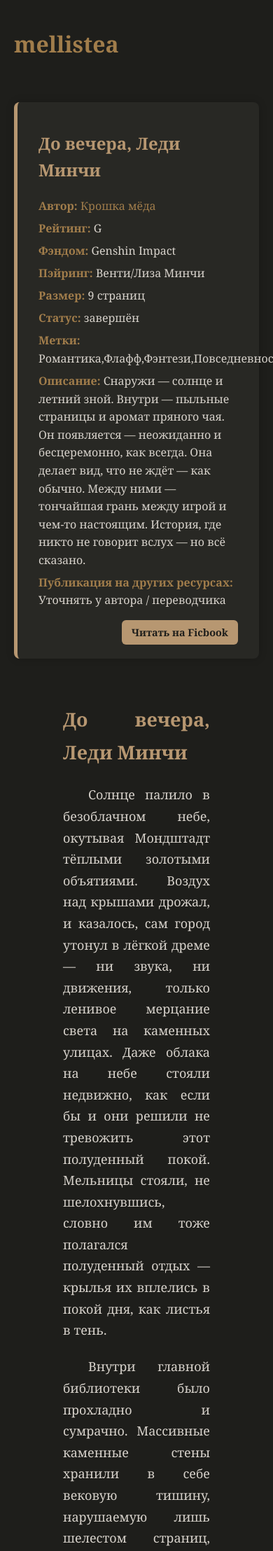
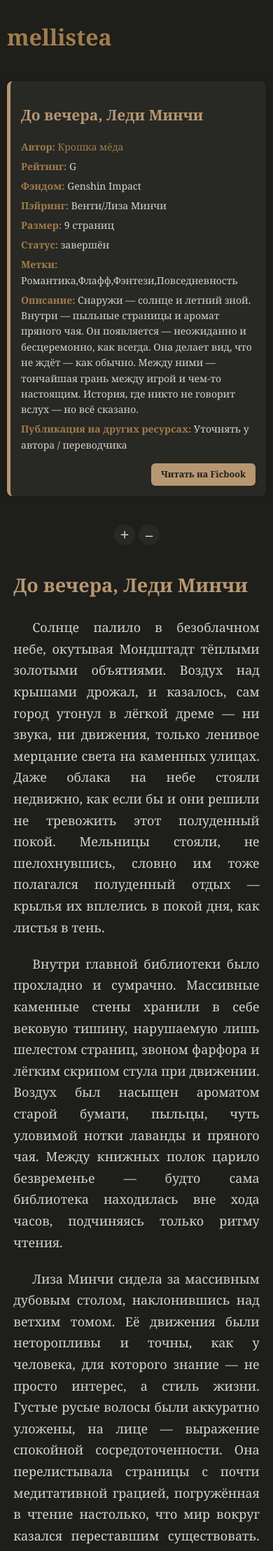
Before and after one commit to mellistea/mellistea.github.io, a Jekyll site: the page built from _posts/2025-04-29-do-vecera-ledi-minci.md, in a window 390 px wide. Shown: the top 2216 px of the page at 70% size. Built offline with Jekyll 4.4.1, drawn with Linux system fonts in a browser that asks for light colours; some of the changed text lies outside the part shown.

Commit message:
Auto-deploy Jekyll site

```diff
--- a/_layouts/story.html
+++ b/_layouts/story.html
@@ -1,6 +1,7 @@
 ---
 layout: default
 ---
+
 <article>
 
 
@@ -77,7 +78,17 @@
     </div>
 
 
-
+  <div class="text-controls">
+  <button id="text-increase" aria-label="Увеличить размер текста">
+      <svg viewBox="0 0 24 24"><path d="M19 13h-6v6h-2v-6H5v-2h6V5h2v6h6v2z"/></svg>
+  </button>
+  <button id="text-decrease" aria-label="Уменьшить размер текста">
+      <svg viewBox="0 0 24 24"><path d="M5 14h14v2H5z"/></svg>
+  </button>
+  <button id="scroll-to-top" aria-label="Прокрутить вверх">
+      <svg viewBox="0 0 24 24"><path d="M7.41 15.41L12 10.83l4.59 4.58L18 14l-6-6-6 6z"/></svg>
+  </button>
+</div>
 
 
     <div class="post-content">
@@ -199,3 +210,31 @@
 
 
 </article>
+<script>
+  const textIncrease = document.getElementById('text-increase');
+  const textDecrease = document.getElementById('text-decrease');
+  const scrollToTop = document.getElementById('scroll-to-top');
+  const postContentInner = document.querySelector('.post-content-inner');
+  let currentFontSize = parseInt(localStorage.getItem('fontSize')) || 18; // Начальный размер из localStorage или 18
+
+  // Устанавливаем начальный размер шрифта
+  postContentInner.style.fontSize = `${currentFontSize}px`;
+
+  textIncrease.addEventListener('click', () => {
+      currentFontSize += 2;
+      currentFontSize = Math.min(currentFontSize, 30); // Ограничение максимального размера
+      postContentInner.style.fontSize = `${currentFontSize}px`;
+      localStorage.setItem('fontSize', currentFontSize); // Сохраняем в localStorage
+  });
+
+  textDecrease.addEventListener('click', () => {
+      currentFontSize -= 2;
+      currentFontSize = Math.max(currentFontSize, 12); // Ограничение минимального размера
+      postContentInner.style.fontSize = `${currentFontSize}px`;
+      localStorage.setItem('fontSize', currentFontSize); // Сохраняем в localStorage
+  });
+
+  scrollToTop.addEventListener('click', () => {
+      window.scrollTo({ top: 0, behavior: 'smooth' });
+  });
+</script>
--- a/_posts/2025-04-29-do-vecera-ledi-minci.md
+++ b/_posts/2025-04-29-do-vecera-ledi-minci.md
@@ -34,7 +34,7 @@
 
 Подоконник был прохладным, отполированным временем и прикосновениями. Венти прислонился к нему с видом человека, для которого окна — такие же двери, только интереснее. Он не произносил ни слова. Лишь улыбался — мягко, почти про себя, наблюдая за Лизой. Она не замечала его, или делала вид, что не замечает. В любом случае, он был рад — в этом наблюдении было нечто завораживающее, и нарушать его словами казалось почти грубым.
 
-Он ещё не знал, о чём скажет — и скажет ли вообще. Между ними никогда не было ничего прямо́ сказанного, только намёки, мимолётные взгляды, странное притяжение, которое они оба предпочитали прятать под маской иронии. Но, как и любой хороший рассказчик, Венти знал: иногда пауза говорит больше слов. И сейчас он наслаждался именно этой паузой — как музыкант, что затягивает вступление, зная, что слушатель уже затаил дыхание.
+Он ещё не знал, о чём скажет — и скажет ли вообще. Между ними никогда не было ничего прямо сказанного, только намёки, мимолётные взгляды, странное притяжение, которое они оба предпочитали прятать под маской иронии. Но, как и любой хороший рассказчик, Венти знал: иногда пауза говорит больше слов. И сейчас он наслаждался именно этой паузой — как музыкант, что затягивает вступление, зная, что слушатель уже затаил дыхание.
 
 Он прикрыл глаза, вдохнул запах пыли, книг и одуванчиков. Ветер слегка коснулся его волос. В этот момент семечко одуванчика, плавно кружа в луче солнца, попало ему в ладонь. Он перекатил его между пальцами и, склонив голову набок, словно пытаясь уловить ритм дыхания Лизы, игриво дунул, отправляя его в полёт — туда, внутрь.
 
--- a/assets/style.css
+++ b/assets/style.css
@@ -10,6 +10,8 @@
   --link-color: #a17d4b;
   --link-hover: #f0c88b;
   --code-bg: #2a2824;
+  --text-width: 900px;
+  --info-card-width: 800px;
 }
 
 /* ======== Основы тёмной темы ======== */
@@ -48,7 +50,7 @@
 }
 .post-content-inner {
   width: 60%;
-  max-width: 800px;
+  max-width: var(--text-width);
   line-height: 1.75;
   font-size: 18px;
   text-align: justify;
@@ -94,7 +96,7 @@
   padding: 20px 30px;
   border-left: 5px solid var(--text-accent);
   margin: 0 auto 40px auto;
-  max-width: 800px;
+  max-width: var(--info-card-width);
   border-radius: 8px;
   box-shadow: 0 0 12px #00000030;
   font-size: 16px;
@@ -232,3 +234,121 @@
   color: #666!important;   /* Можно настроить цвет */
   line-height: 6 !important; /* отступы сверху и снизу */
 }
+.text-controls {
+    position: fixed;
+    right: calc((100% - var(--text-width)) / 2 - 90px); /* Изменено на right */
+    bottom: 80px;
+    display: flex;
+    flex-direction: column;
+    gap: 16px;
+    z-index: 10;
+}
+
+.text-controls button {
+    background-color: var(--bg-secondary);
+    border: none;
+    border-radius: 50%;
+    width: 40px;
+    height: 40px;
+    display: flex;
+    align-items: center;
+    justify-content: center;
+    cursor: pointer;
+    color: var(--text-main);
+    transition: background-color 0.2s ease;
+}
+
+.text-controls button:hover {
+    background-color: var(--accent-bg);
+}
+
+.text-controls svg {
+    fill: var(--text-main);
+    width: 24px;
+    height: 24px;
+}
+
+/* мобильная версия */
+@media screen and (max-width: 768px) {
+  /* Уменьшаем отступы и размеры шрифтов для лучшей читаемости */
+  header, main, footer {
+    padding: 10px;
+  }
+
+  .post-content-inner {
+    width: 95%; /* Занимает большую часть ширины экрана */
+    font-size: 16px; /* Уменьшаем размер шрифта */
+  }
+
+  .post-content-inner p {
+    text-indent: 1.5em; /* Уменьшаем отступ параграфа */
+  }
+
+  .post-meta-box {
+    padding: 15px;
+    font-size: 14px;
+  }
+
+  .index-heading {
+    font-size: 24px; /* Уменьшаем размер заголовка */
+    margin-top: 30px;
+    margin-bottom: 15px;
+  }
+
+  .fanfic-list {
+    gap: 15px;
+  }
+
+  .fanfic-card {
+    padding: 15px;
+  }
+
+  .fanfic-title {
+    font-size: 18px;
+  }
+
+  .fanfic-details {
+    font-size: 0.9em;
+  }
+
+  .tag {
+    font-size: 0.7em;
+    padding: 2px 6px;
+  }
+
+  .text-controls {
+    position: static; /* Изменяем на static */
+    right: auto; /* Убираем позиционирование справа */
+    bottom: auto; /* Убираем позиционирование снизу */
+    margin-top: 10px; /* Добавляем отступ сверху */
+    margin-bottom: 10px; /* Добавляем отступ снизу */
+    display: flex;
+    flex-direction: row; /* Располагаем кнопки горизонтально */
+    justify-content: center; /* Выравниваем кнопки по центру */
+    align-items: center; /* Выравниваем по вертикали */
+    gap: 5px; /* Уменьшаем отступ между кнопками */
+    width: 100%; /* Занимает всю ширину контейнера */
+  }
+
+  .text-controls button {
+    width: 30px; /* Уменьшаем размер кнопок */
+    height: 30px;
+  }
+
+  /* Скрываем кнопку "стрелочка" */
+  .text-controls button:nth-child(3) { /* Предполагаем, что это третья кнопка */
+    display: none;
+  }
+
+  .text-controls svg {
+    width: 20px; /* Уменьшаем размер иконок */
+    height: 20px;
+  }
+
+  /* Дополнительные стили для карточки, чтобы вместить элементы управления */
+  .fanfic-card {
+    display: flex;
+    flex-direction: column;
+    align-items: center; /* Центрируем содержимое по горизонтали */
+  }
+}
```
